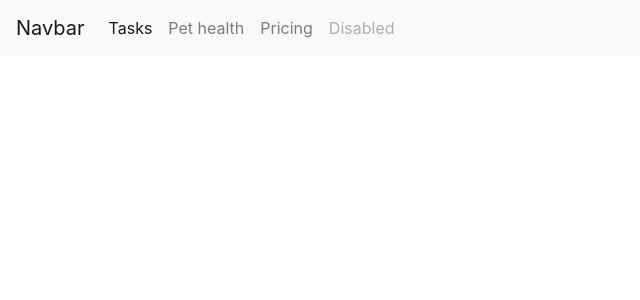
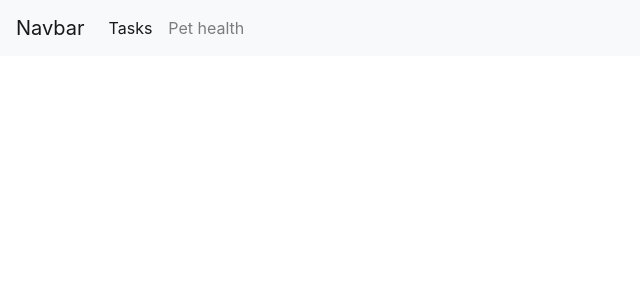
Before and after one commit to waterzaddy/CFG-SoftwareTeam7, a Flask app: template flask_to_do/templates/base.html in a window 1280 px wide. Shown: the top 300 px of the page, without its empty margins (0-640 px from the left). Run offline with Flask 3, Linux system fonts and the light colour scheme; the template is opened without the code that fills it, so the values that code supplies are empty; some libraries are stand-ins or nearby versions.

Commit message:
html updates

```diff
--- a/flask_to_do/templates/base.html
+++ b/flask_to_do/templates/base.html
@@ -20,12 +20,6 @@
       <li class="nav-item">
         <a class="nav-link" href="#">Pet health</a>
       </li>
-      <li class="nav-item">
-        <a class="nav-link" href="#">Pricing</a>
-      </li>
-      <li class="nav-item">
-        <a class="nav-link disabled" href="#" tabindex="-1" aria-disabled="true">Disabled</a>
-      </li>
     </ul>
   </div>
 </nav>
```
Also changed, not shown: flask_to_do/templates/index.html (+0 -28 lines).
